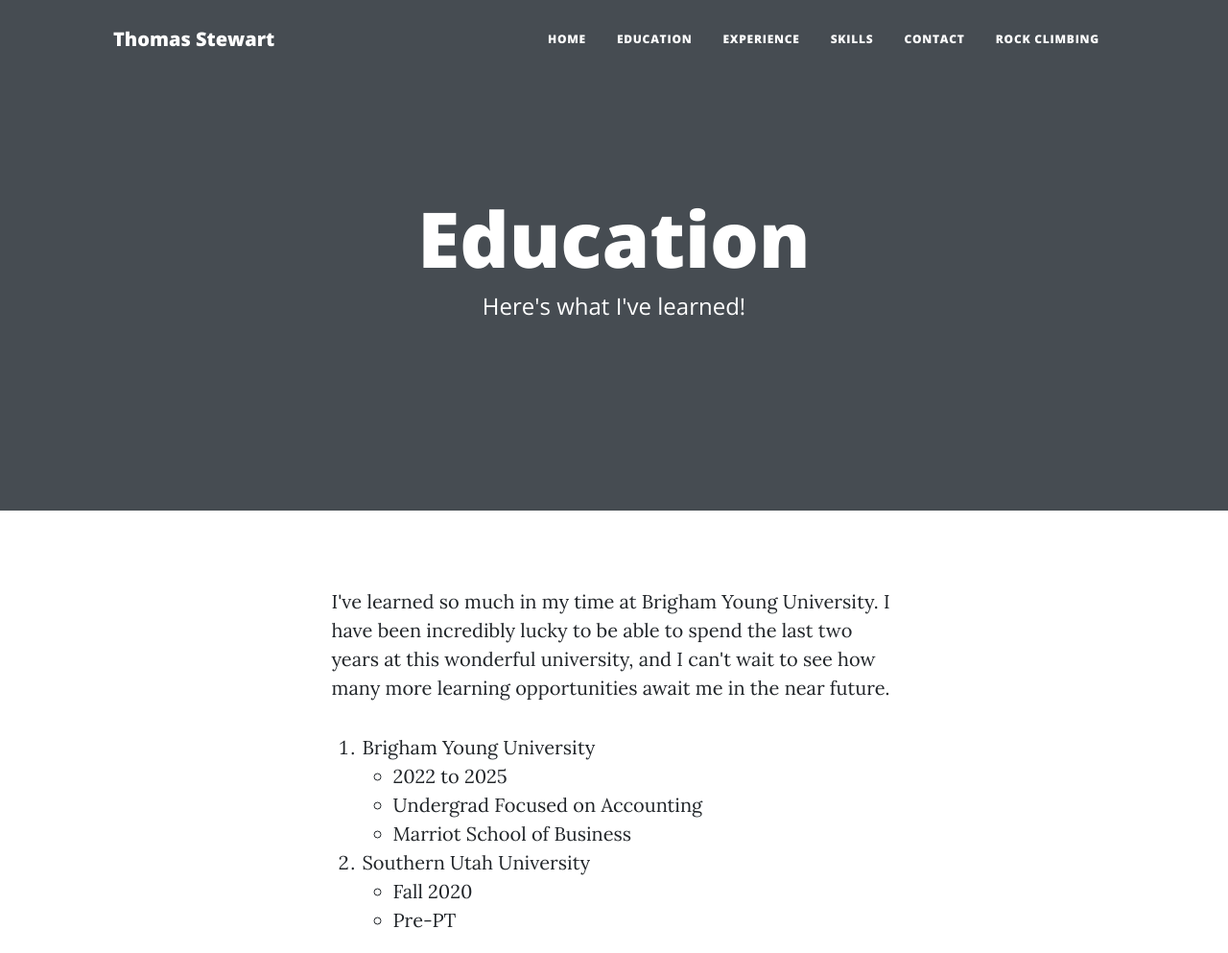
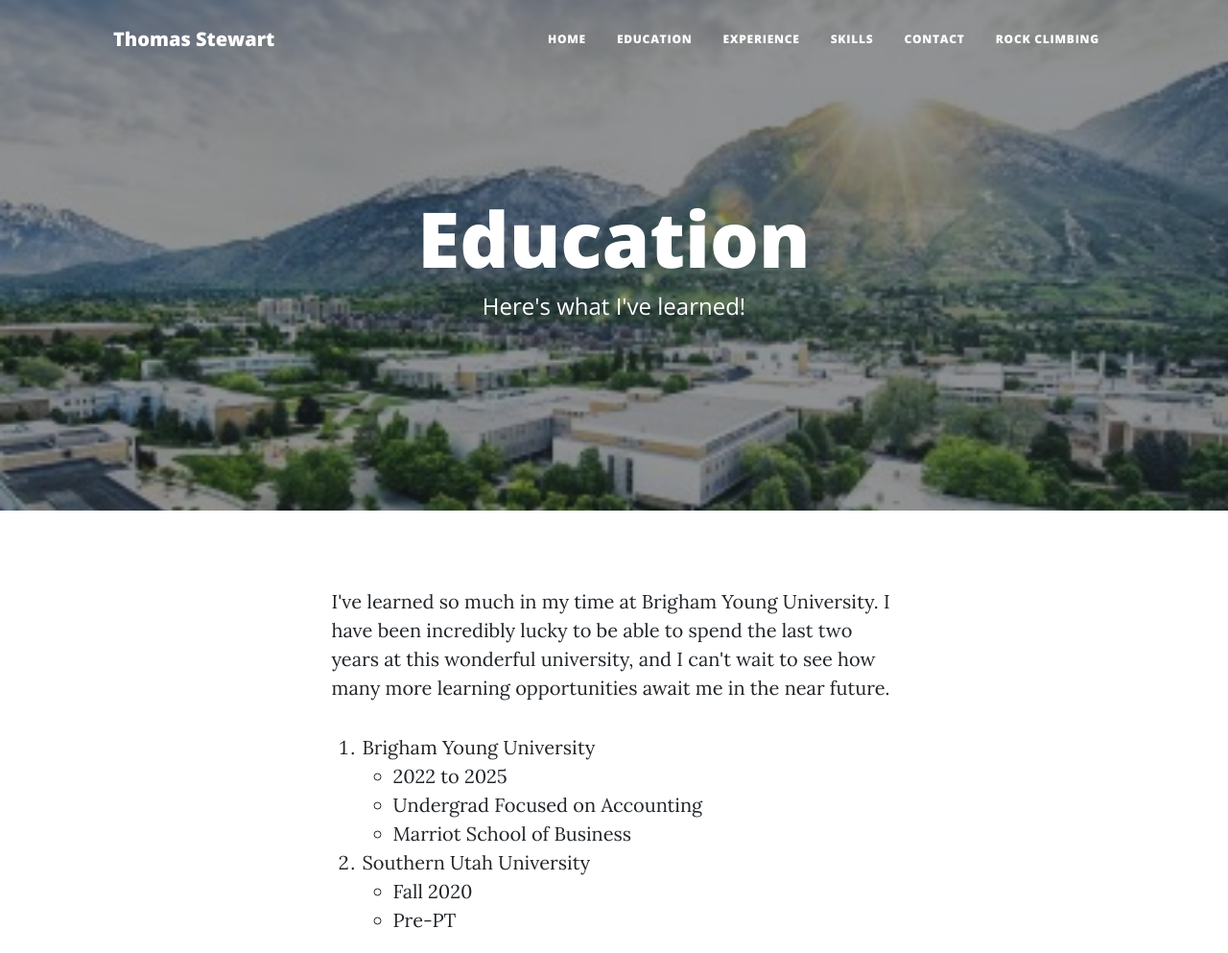
Before and after one commit to sgocougs/is201attempt5, a plain HTML site: page education.html in a window 1280 px wide. Shown: the top 993 px of the page at 96% size. Drawn offline with nearby package versions, Linux system fonts and the light colour scheme; files whose address does not match are found by name.

Commit message:
Update education.html

```diff
--- a/education.html
+++ b/education.html
@@ -39,7 +39,7 @@
             </div>
         </nav>
         <!-- Page Header-->
-        <header class="masthead" style="background-image: url(assets/campusbg.jpeg)">
+        <header class="masthead" style="background-image: url(campusbg.jpeg)">
             <div class="container position-relative px-4 px-lg-5">
                 <div class="row gx-4 gx-lg-5 justify-content-center">
                     <div class="col-md-10 col-lg-8 col-xl-7">
```
